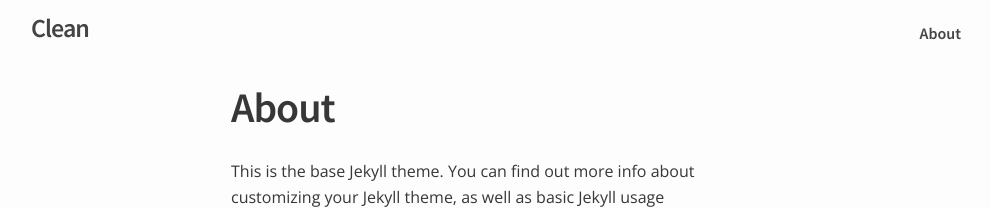
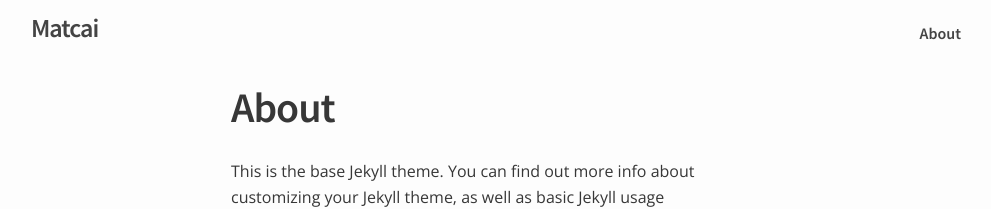
Before and after one commit to Matcai/Matcai.github.io, a Jekyll site: the page built from about.md, in a window 1280 px wide. Shown: the top 209 px of the page, without its empty margins (139-1130 px from the left). Built offline with Jekyll 4.4.1, drawn with Linux system fonts in a browser that asks for light colours.

Commit message:
modify _config.yml

```diff
--- a/_config.yml
+++ b/_config.yml
@@ -1,11 +1,11 @@
 # Site settings
-title: Clean
-email: your-email@domain.com
+title: Matcai
+email: Matthewdotcai@gmail.com
 description: > # this means to ignore newlines until "baseurl:"
   Write an awesome description for your new site here. You can edit this
   line in _config.yml.
-baseurl: "/clean" # the subpath of your site, e.g. /blog/
-url: "http://yourdomain.com" # the base hostname & protocol for your site
+baseurl: "/" # the subpath of your site, e.g. /blog/
+url: "http:/matcai.github.io/" # the base hostname & protocol for your site
 twitter_username: jekyllrb
 github_username:  jekyll
 
```
